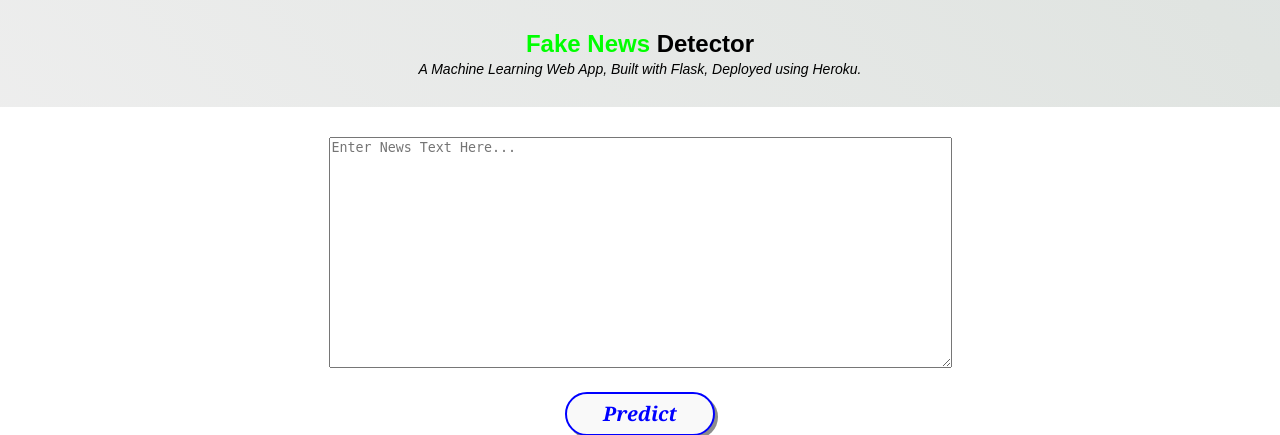
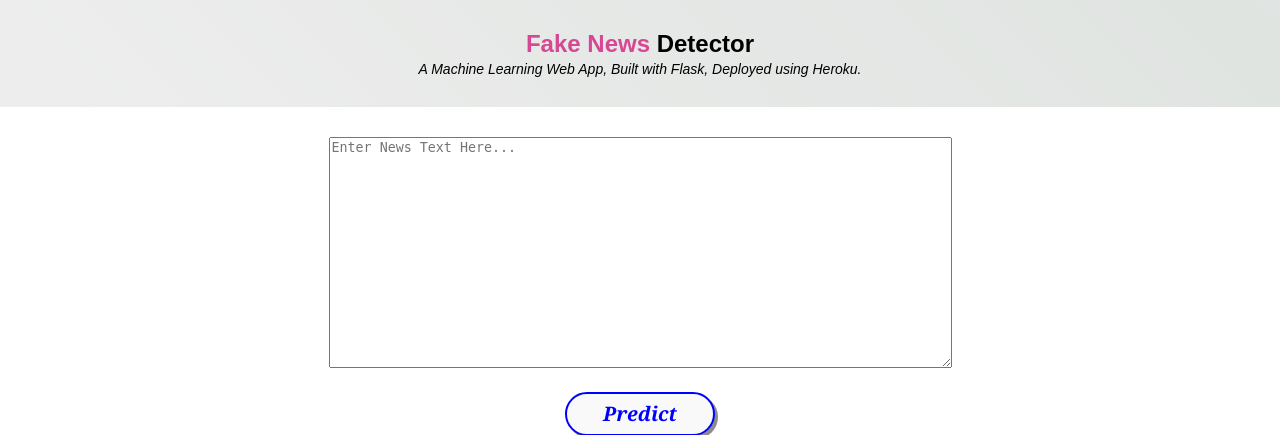
Before and after one commit to sgupta117/Fake-News-Classfier, a Flask app: page / in a window 1280 px wide. Shown: the top 435 px of the page. Run offline with Flask 2, Linux system fonts and the light colour scheme; parts of the project's set-up code (start-up, migrations or seed data) failed here and were passed over; some libraries are stand-ins or nearby versions.

Commit message:
Add files via upload

```diff
--- a/static/styles.css
+++ b/static/styles.css
@@ -39,7 +39,7 @@ body{
 }
 
 .container span{
-    color: #00ff00;
+    color: #D74894;
 }
 
 .description p{
```
